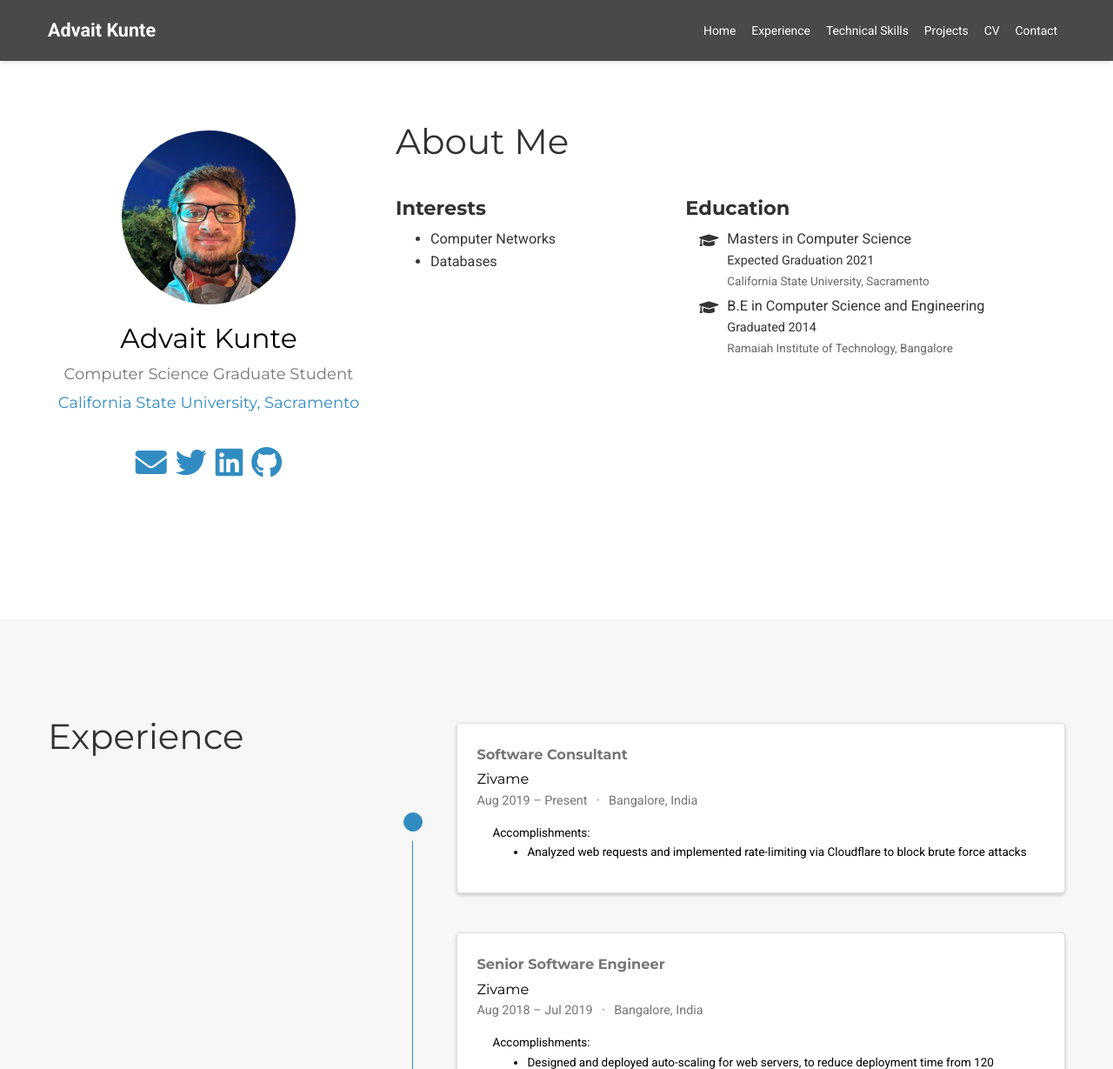
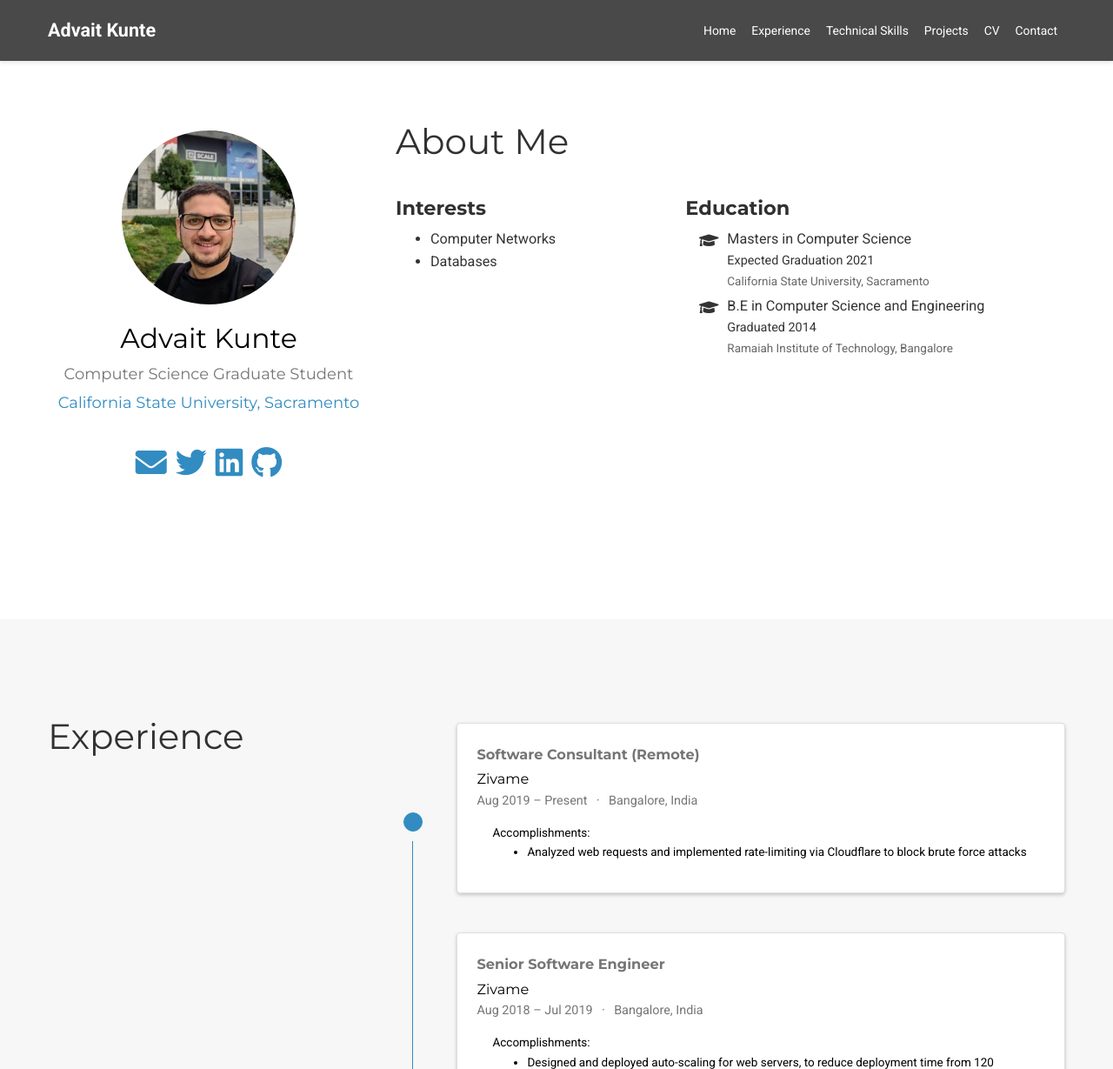
Before and after one commit to advaitkunte/advaitkunte.github.io, a plain HTML site: page index.html in a window 1280 px wide. Shown: the top 1229 px of the page at 87% size. Drawn offline with nearby package versions, Linux system fonts and the light colour scheme; a script that the page names is missing; some icons are missing.

Commit message:
Updated Avatar

```diff
--- a/index.html
+++ b/index.html
@@ -489,7 +489,7 @@
 
 
 
-      <img class="portrait" src="/authors/admin/avatar_hu0466234a0aec526bcb1abd07539f6d69_576245_250x250_fill_q90_lanczos_center.jpg" alt="Avatar">
+      <img class="portrait" src="/authors/admin/avatar_hufdfd67f54273eae41e495653ca0c40cd_128056_250x250_fill_q90_lanczos_center.jpg" alt="Avatar">
 
 
       <div class="portrait-title">
@@ -701,7 +701,7 @@
       <div class="col py-2">
         <div class="card">
           <div class="card-body">
-            <h4 class="card-title exp-title text-muted mt-0 mb-1">Software Consultant</h4>
+            <h4 class="card-title exp-title text-muted mt-0 mb-1">Software Consultant (Remote)</h4>
             <h4 class="card-title exp-company text-muted my-0"><a href="https://www.zivame.com" target="_blank" rel="noopener">Zivame</a></h4>
             <div class="text-muted exp-meta">
               Aug 2019 –
```
Also changed, not shown: authors/admin/index.html (+1 -1 lines), authors/admin/avatar.jpg, authors/admin/avatar_hufdfd67f54273eae41e495653ca0c40cd_128056_250x250_fill_q90_lanczos_center.jpg (added).
